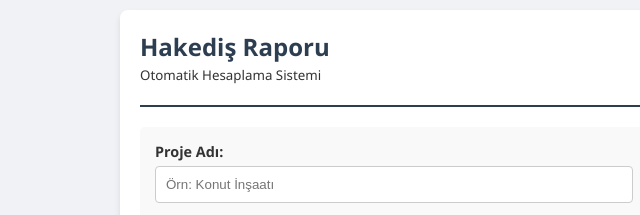
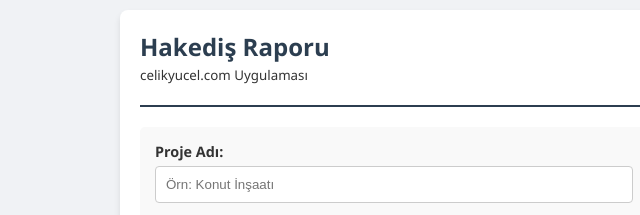
Before and after one commit to yucelce/Hakedis-celikyucel, a plain HTML site: page index.html in a window 1280 px wide. Shown: the top 215 px of the page, 0-640 px from the left. Drawn offline with Linux system fonts and the light colour scheme.

Commit message:
Update index.html

```diff
--- a/index.html
+++ b/index.html
@@ -317,7 +317,7 @@
     <header>
         <div>
             <h1>Hakediş Raporu</h1>
-            <small>Otomatik Hesaplama Sistemi</small>
+            <small>celikyucel.com Uygulaması</small>
         </div>
         <div class="no-print">
             <button type="button" class="btn btn-print" onclick="window.print()">🖨️ Yazdır / PDF</button>
```
